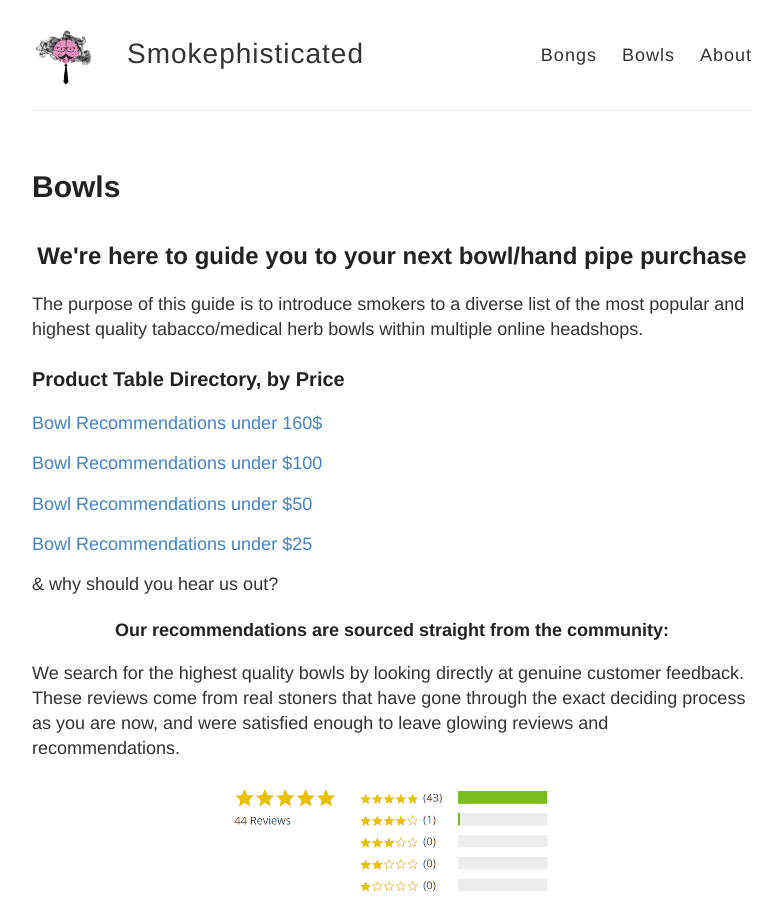
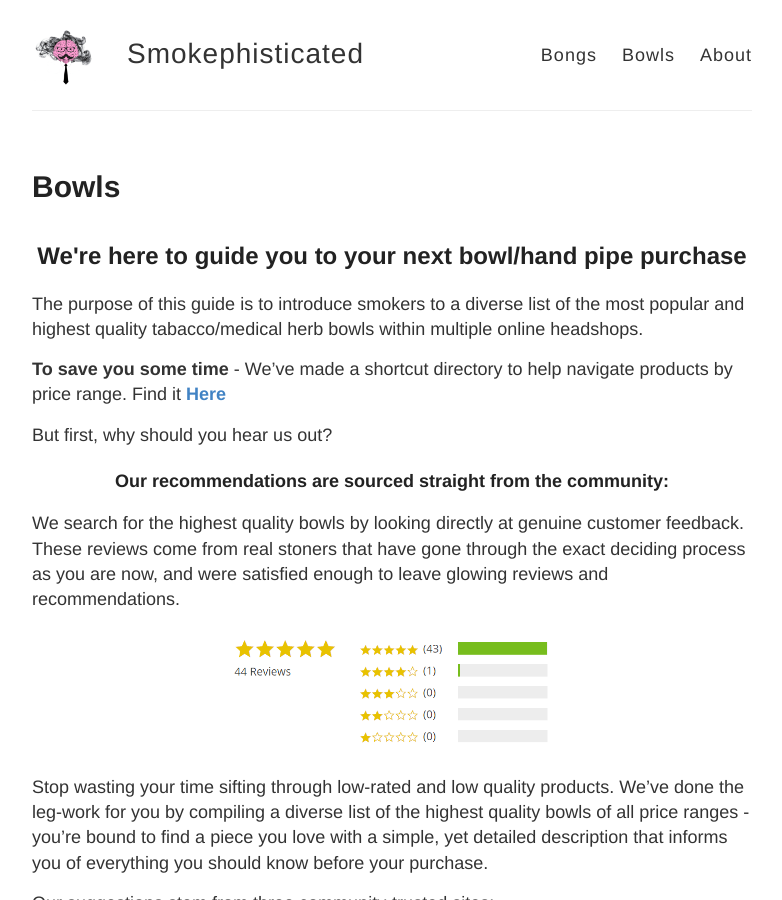
Before and after one commit to smokephisticated/smokephisticated, a Jekyll site: the page built from pages/bowls/bowls.md, in a window 1280 px wide and 900 px high. Shown: the whole window, without its empty margins (248-1030 px from the left). Built offline with Jekyll 4.4.1, drawn with Linux system fonts in a browser that asks for light colours; some of the changed text lies outside the part shown.

Commit message:
Directory test

```diff
--- a/pages/bowls/bowls.md
+++ b/pages/bowls/bowls.md
@@ -9,17 +9,9 @@
 
 The purpose of this guide is to introduce smokers to a diverse list of the most popular and highest quality tabacco/medical herb bowls within multiple online headshops.
 
-### <a name="bowldirectory"></a>Product Table Directory, by Price
+**To save you some time** - We've made a shortcut directory to help navigate products by price range. Find it  **[Here](#bowldirectory)**
 
-[Bowl Recommendations under 160$](#headbbu160)
-
-[Bowl Recommendations under $100](#headbbu100)
-
-[Bowl Recommendations under $50](#headbbu50)
-
-[Bowl Recommendations under $25](#headbbu25)
-
-& why should you hear us out?
+But first, why should you hear us out?
 
 <h5 class="heading-center">Our recommendations are sourced straight from the community:</h5>
 
```
Also changed, not shown: other parts of pages/bowls/bowls.md (+9 -1 lines).
